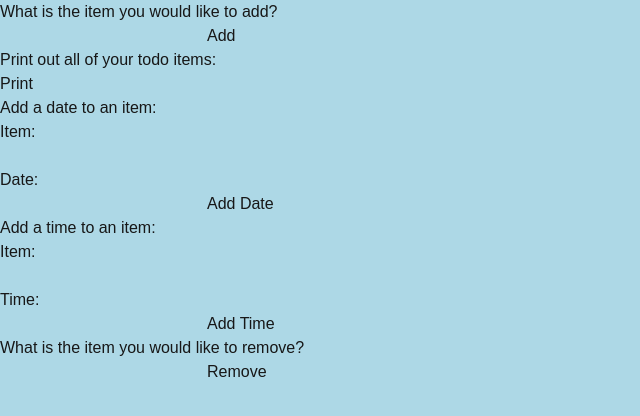
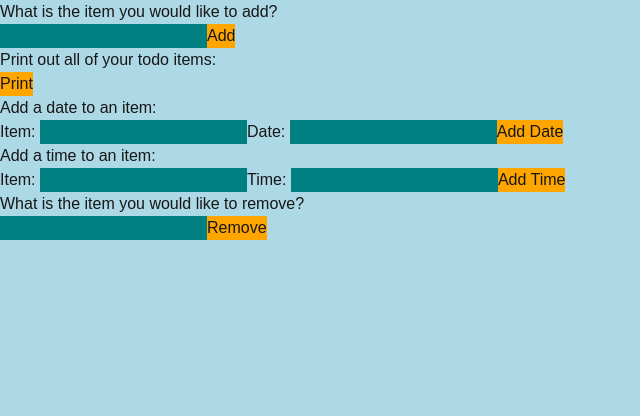
Before and after one commit to NolanEmery/TodoListApp, a Next.js app: page / in a window 1280 px wide. Shown: the top 416 px of the page, without its empty margins (0-640 px from the left). Built offline with nearby package versions, Linux system fonts and the light colour scheme.

Commit message:
second update

```diff
--- a/src/app/globals.css
+++ b/src/app/globals.css
@@ -25,3 +25,11 @@ body {
   font-family: Arial, Helvetica, sans-serif;
   background-color: lightblue;
 }
+
+button{
+  background-color: orange;
+}
+
+input {
+  background-color: teal;
+}
--- a/src/app/page.js
+++ b/src/app/page.js
@@ -88,10 +88,10 @@ export default function Home() {
     </button>
     <p>Add a date to an item: </p>
     <form action={addDate}>
-    <p>Item: </p>
+    <label>Item: </label>
     <input name="addThingToDo">
     </input>
-    <p>Date: </p>
+    <label>Date: </label>
     <input name="addDate">
     </input>
     <button type="submit">
@@ -100,10 +100,10 @@ export default function Home() {
     </form>
     <p>Add a time to an item: </p>
     <form action={addTime}>
-    <p>Item: </p>
+    <label>Item: </label>
     <input name="thingToDo">
     </input>
-    <p>Time: </p>
+    <label>Time: </label>
     <input name="addTime">
     </input>
     <button type="submit">
```
